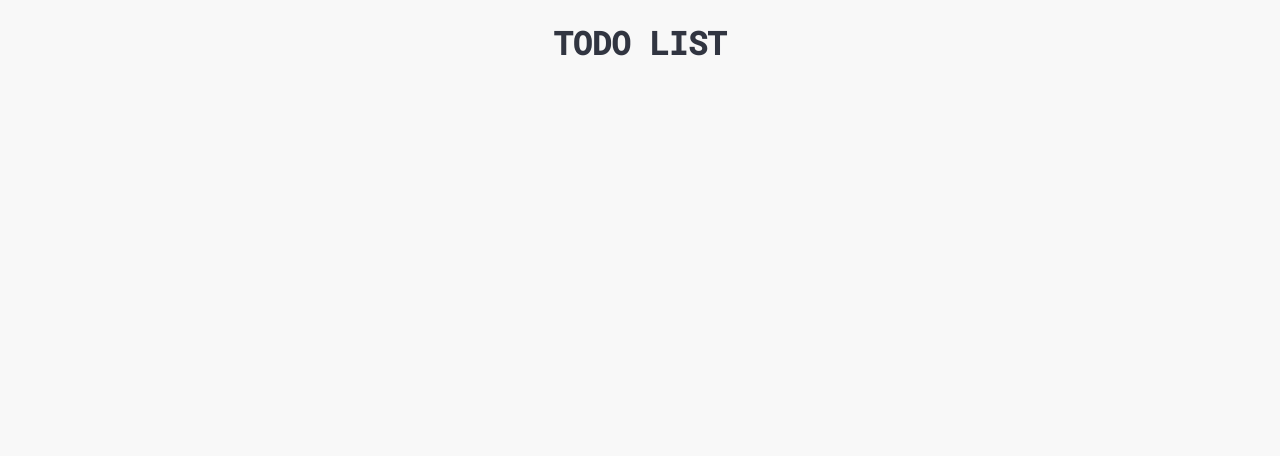
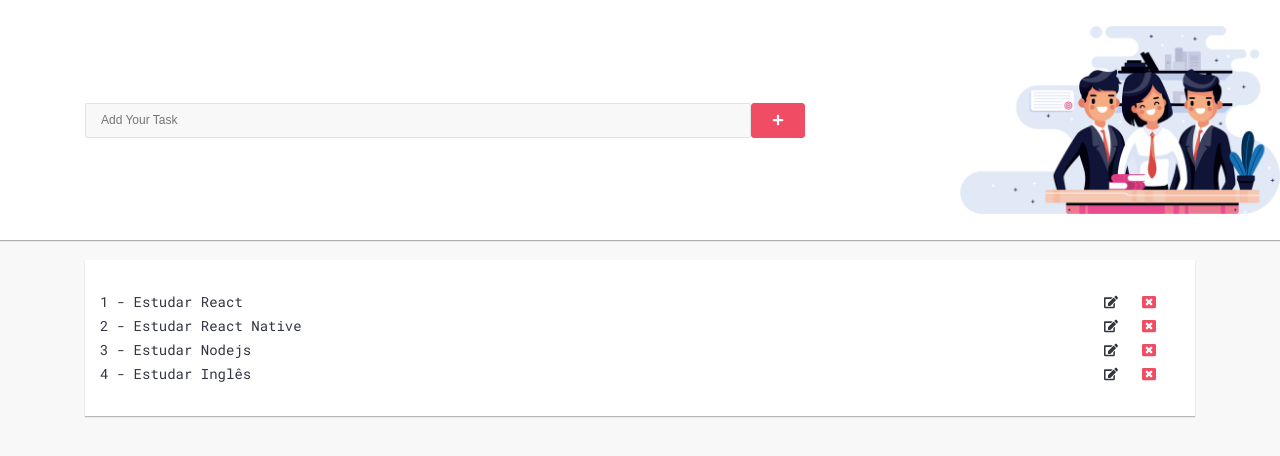
Before and after one commit to daniel-silva-dxp/react-course, a React (Create React App) app: page / in a window 1280 px wide. Shown: the top 456 px of the page. Built offline with nearby package versions, Linux system fonts and the light colour scheme.

Commit message:
feat: subindo a aplicação Todo List

```diff
--- a/src/App.js
+++ b/src/App.js
@@ -1,17 +1,102 @@
 import React, { Component } from 'react';
+import Form from './components/forms';
+import TaskList from './components/task-list';
 
 import './app.css';
 
 class App extends Component {
 	constructor() {
 		super();
-		this.state = {};
+		this.state = {
+			taskInputValue: '',
+			tasks: [ 'Estudar React', 'Estudar React Native', 'Estudar Nodejs', 'Estudar Inglês' ],
+			taskIndex: -1
+		};
+		this.addTask = this.addTask.bind(this);
+		this.editTask = this.editTask.bind(this);
+		this.deleteTask = this.deleteTask.bind(this);
+	}
+
+	componentDidMount() {
+		const tasks = JSON.parse(localStorage.getItem('tasks'));
+
+		if (!tasks) {
+			return;
+		}
+
+		this.setState({
+			tasks
+		});
+	}
+
+	componentDidUpdate(prevProps, prevState) {
+		const { tasks } = this.state;
+		if (tasks === prevState.tasks) {
+			return;
+		}
+		localStorage.setItem('tasks', JSON.stringify(tasks));
+	}
+	addTask(e) {
+		e.preventDefault();
+
+		const { tasks, taskIndex } = this.state;
+		let { taskInputValue } = this.state;
+		taskInputValue = taskInputValue.trim();
+
+		if (tasks.indexOf(taskInputValue) !== -1) return;
+
+		const myTasks = [ ...tasks ];
+
+		if (taskIndex === -1) {
+			this.setState({
+				tasks: [ ...myTasks, taskInputValue ],
+				taskInputValue: ''
+			});
+		} else {
+			myTasks[taskIndex] = taskInputValue;
+			this.setState({
+				tasks: [ ...myTasks ],
+				taskIndex: -1
+			});
+		}
+	}
+
+	editTask(e, index) {
+		const { tasks } = this.state;
+		this.setState({
+			taskIndex: index,
+			taskInputValue: tasks[index]
+		});
+	}
+
+	deleteTask(e, index) {
+		const { tasks } = this.state;
+		const newTasks = [ ...tasks ];
+		newTasks.splice(index, 1);
+		this.setState({
+			tasks: [ ...newTasks ]
+		});
 	}
 
 	render() {
 		return (
-			<div className="container">
-				<h1>TODO LIST</h1>
+			<div>
+				<header>
+					<div className="container">
+						<Form
+							addTask={this.addTask}
+							setTask={(e) => {
+								this.setState({
+									taskInputValue: e.target.value
+								});
+							}}
+							newTask={this.state.taskInputValue}
+						/>
+					</div>
+				</header>
+				<div className="container">
+					<TaskList tasks={this.state.tasks} handleEdit={this.editTask} handleDelete={this.deleteTask} />
+				</div>
 			</div>
 		);
 	}
--- a/src/app.css
+++ b/src/app.css
@@ -1,16 +1,42 @@
+header {
+	width: 100%;
+	height: 30vh;
+	background: #ffffff url(./assets/img1.png) no-repeat right center;
+	background-size: 40vh;
+	padding: 0 20px;
+	-webkit-box-shadow: 0px 1px 1px 0px rgba(0, 0, 0, 0.3);
+	-moz-box-shadow: 0px 1px 1px 0px rgba(0, 0, 0, 0.3);
+	box-shadow: 0px 1px 1px 0px rgba(0, 0, 0, 0.3);
+}
 .container {
-	display: flex;
-	flex-direction: column;
-	justify-content: center;
-	align-items: center;
+	width: 100%;
+	padding-right: 15px;
+	padding-left: 15px;
+	margin-right: auto;
+	margin-left: auto;
 }
-.container > header {
-	font-size: 35px;
-	display: flex;
-	justify-content: center;
-	align-items: center;
-	width: 100%;
-	height: 60px;
-	background: #fff;
-	box-shadow: 0px 1px 1px 0px rgba(0, 0, 0, 0.2);
+@media (min-width: 576px) {
+	.container {
+		max-width: 540px;
+	}
 }
+@media (min-width: 768px) {
+	.container {
+		max-width: 720px;
+	}
+}
+@media (min-width: 992px) {
+	.container {
+		max-width: 960px;
+	}
+}
+@media (min-width: 1200px) {
+	.container {
+		max-width: 1140px;
+	}
+}
+@media (min-width: 1920px) {
+	.container {
+		max-width: 1640px;
+	}
+}
--- a/src/components/button/index.js
+++ b/src/components/button/index.js
@@ -2,16 +2,16 @@ import React from 'react';
 import PropTypes from 'prop-types';
 import './index.css';
 
-const Button = ({ children, handleClick, btnClass }) => {
+const Button = ({ children, handleClick, btnClass, method }) => {
 	return (
-		<button onClick={handleClick} className={btnClass}>
+		<button type={method} onClick={handleClick} className={btnClass}>
 			{children}
 		</button>
 	);
 };
 
 Button.propTypes = {
-	handleClick: PropTypes.func.isRequired
+	handleClick: PropTypes.func
 };
 
 export default Button;
--- /dev/null
+++ b/src/components/forms/imput/index.css
@@ -0,0 +1,11 @@
+input[type="text"] {
+    outline: 0;
+    width: 60%;
+    height: 35px;
+    padding: 0px 15px;
+    border-radius: 2px;
+    border: 1px solid #dde4e6;
+    background: #f8f8f8;
+    font-size: 12px;
+    line-height: 12px;
+}
--- a/src/components/forms/imput/index.js
+++ b/src/components/forms/imput/index.js
@@ -1,7 +1,9 @@
 import React from 'react';
 
-const Input = ({ type, handleChange }) => {
-	return <input type={type} onChange={handleChange} />;
+import './index.css';
+
+const Input = ({ type, handleChange, value, myPlaceholder }) => {
+	return <input type={type} onChange={handleChange} value={value} placeholder={myPlaceholder} />;
 };
 
 export default Input;
--- /dev/null
+++ b/src/components/forms/index.css
@@ -0,0 +1,7 @@
+form {
+	display: flex;
+	flex-direction: row;
+	align-items: center;
+	justify-content: flex-start;
+	height: 30vh;
+}
--- a/src/components/forms/index.js
+++ b/src/components/forms/index.js
@@ -1,21 +1,17 @@
 import React from 'react';
 import Input from './imput';
 import Button from '../button';
+import { FaPlus } from 'react-icons/fa';
 
-const Form = ({ handleChangeLogin, handleChangePassw, handleClick }) => {
+import './index.css';
+
+const Form = ({ addTask, setTask, newTask }) => {
 	return (
-		<form>
-			<div>
-				<label>Login: </label>
-				<Input type="text" handleChange={handleChangeLogin} />
-			</div>
-			<div>
-				<label>Senha: </label>
-				<Input type="password" handleChange={handleChangePassw} />
-			</div>
-			<div>
-				<Button handleClick={handleClick}>ENTRAR</Button>
-			</div>
+		<form onSubmit={addTask} action="#">
+			<Input type="text" handleChange={setTask} value={newTask} myPlaceholder="Add Your Task" />
+			<Button method="submit" btnClass="btn btn-medium btn-color">
+				<FaPlus />
+			</Button>
 		</form>
 	);
 };
--- /dev/null
+++ b/src/components/task-list/index.css
@@ -0,0 +1,60 @@
+.content {
+	margin-top: 20px;
+	padding: 10px 0;
+	background-color: #fff;
+	-webkit-box-shadow: 0px 1px 1px 0px rgba(35, 36, 38, 0.3);
+	-moz-box-shadow: 0px 1px 1px 0px rgba(35, 36, 38, 0.3);
+	box-shadow: 0px 1px 1px 0px rgba(35, 36, 38, 0.3);
+}
+.my-tasks {
+	margin: 20px 15px;
+	padding: 0;
+	font-family: "Roboto Mono", monospace;
+	font-weight: 400;
+	font-size: 14px;
+	line-height: 24px;
+}
+.my-tasks li {
+	list-style: none;
+	display: flex;
+	align-items: center;
+	justify-content: space-between;
+	-webkit-transition: all 0.2s ease-out;
+	transition: all 0.2s ease-out;
+}
+.my-tasks li:hover {
+	background: #f8f8f8;
+}
+.my-tasks li div {
+	width: 100px;
+	display: flex;
+	align-items: center;
+	justify-content: space-evenly;
+}
+.edit,
+.delete {
+	cursor: pointer;
+	-webkit-transition: all 0.2s ease-out;
+	transition: all 0.2s ease-out;
+}
+.edit {
+	color: #323540;
+}
+.delete {
+	color: #f04c64;
+}
+.edit:hover,
+.delete:hover {
+	color: #b4b4b4;
+}
+.no-tasks {
+	display: flex;
+	align-items: center;
+	justify-content: center;
+	text-transform: uppercase;
+	font-size: 12px;
+	font-weight: 600;
+	border: 1px solid #f8f8f8;
+	border-radius: 2px;
+	color: #f04c64;
+}
--- /dev/null
+++ b/src/components/task-list/index.js
@@ -0,0 +1,26 @@
+import React from 'react';
+import { FaEdit, FaWindowClose } from 'react-icons/fa';
+
+import './index.css';
+
+const TaskList = ({ tasks, handleEdit, handleDelete }) => {
+	return (
+		<div className="content">
+			<ul className="my-tasks">
+				{tasks.map((task, index) => {
+					return (
+						<li key={index}>
+							{`${index + 1} - ${task}`}
+							<div>
+								<FaEdit onClick={(e) => handleEdit(e, index)} className="edit" />
+								<FaWindowClose onClick={(e) => handleDelete(e, index)} className="delete" />
+							</div>
+						</li>
+					);
+				})}
+			</ul>
+		</div>
+	);
+};
+
+export default TaskList;
```
Also changed, not shown: src/assets/img1.png (added), src/assets/tasks.png (added).
